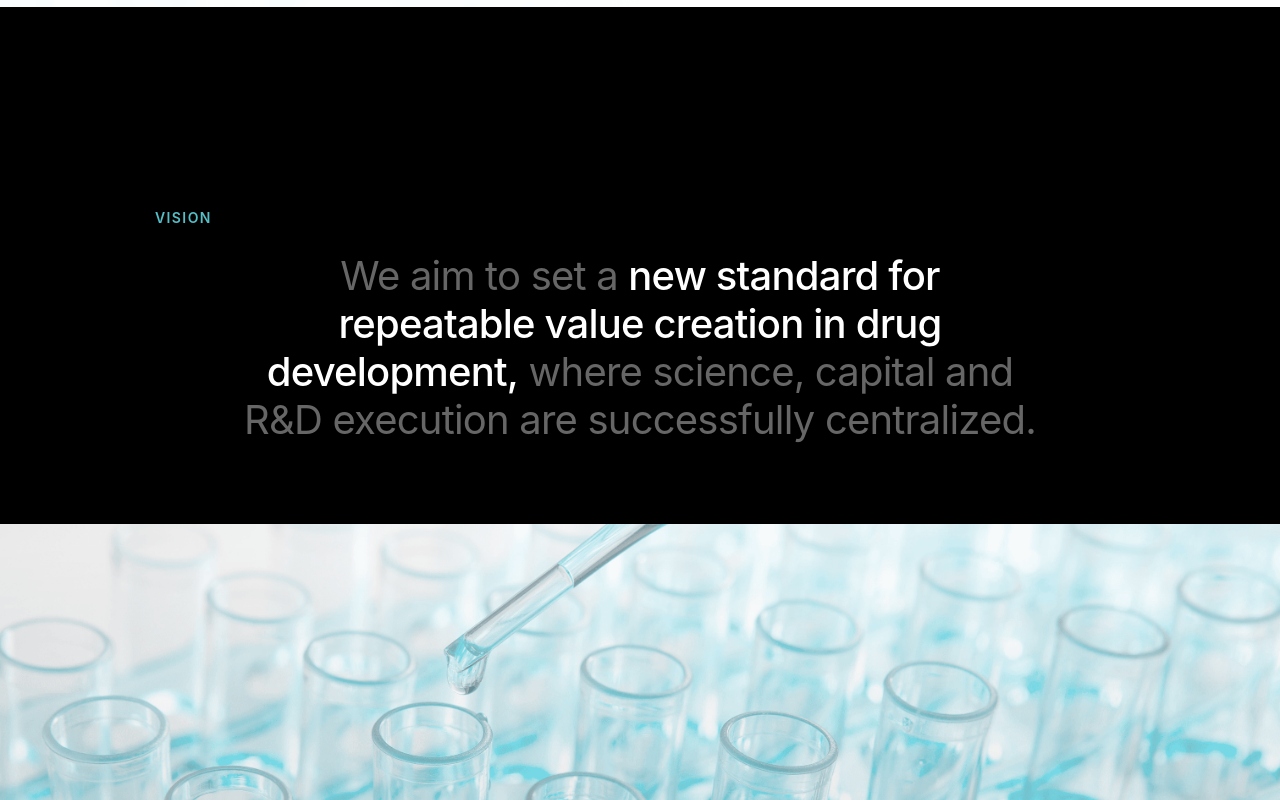
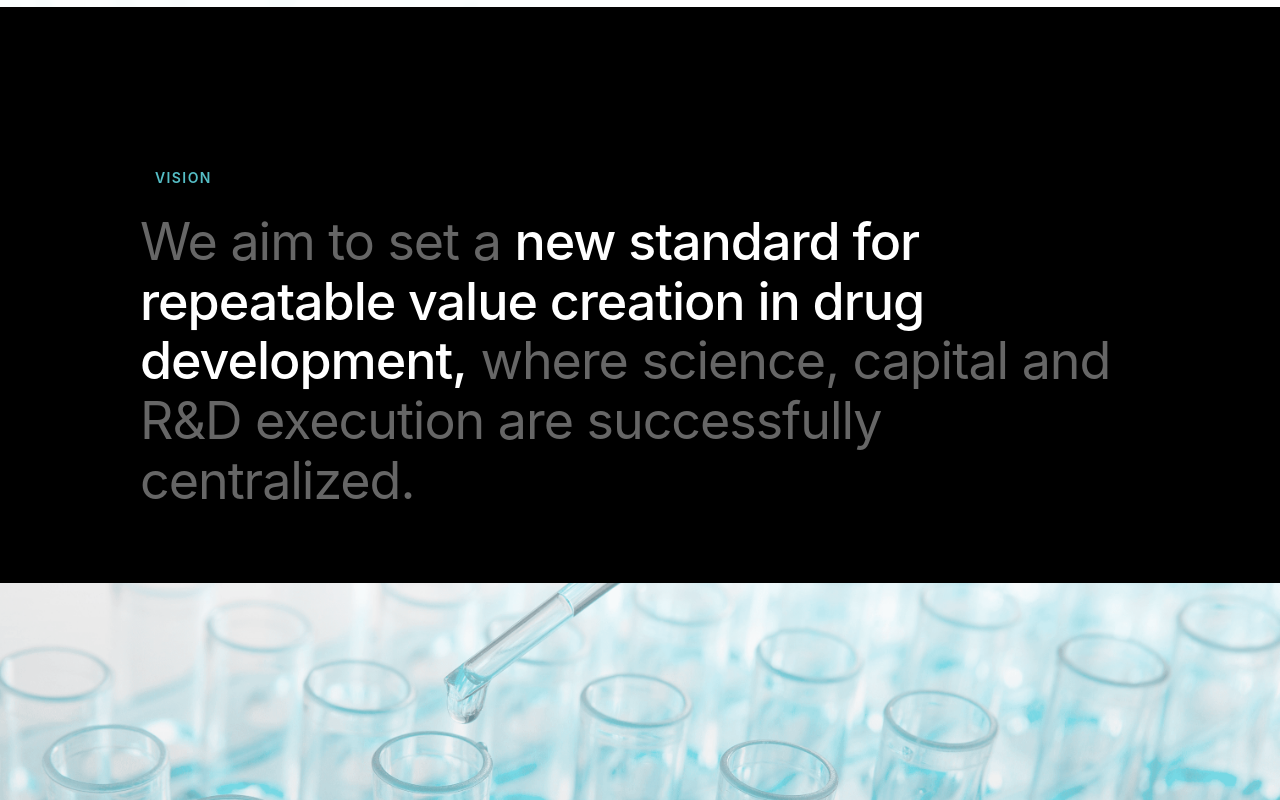
Before and after one commit to arya9779/levelset, a React (Vite) app: page / in a window 1280 px wide. Shown: the part 1780-2580 px from the top of the page. Built offline with nearby package versions, Linux system fonts and the light colour scheme; a web font is replaced by a local one.

Commit message:
style: use pure black for dark sections and shrink vision

```diff
--- a/src/style.css
+++ b/src/style.css
@@ -430,18 +430,15 @@ section {
 .vision-content {
   max-width: 1000px;
   margin: 0 auto;
-  padding: 80px 0;
-  text-align: center;
+  padding: 40px 0;
 }
 
 .vision-text {
-  font-size: 40px;
-  line-height: 1.2;
+  font-size: 52px;
+  line-height: 1.15;
   font-weight: 400;
   letter-spacing: -0.02em;
   color: rgba(255,255,255,0.4);
-  max-width: 800px;
-  margin: 0 auto;
 }
 
 .vision-text .muted-text {
@@ -455,7 +452,7 @@ section {
 
 .vision-image-wrap {
   width: 100%;
-  height: 440px;
+  height: 380px;
   overflow: hidden;
 }
 
@@ -943,7 +940,6 @@ h2 {
   background: #000000;
   border-radius: 0;
   overflow: hidden;
-  border: 1px solid rgba(255,255,255,0.1);
 }
 
 .news-card-image {
```
